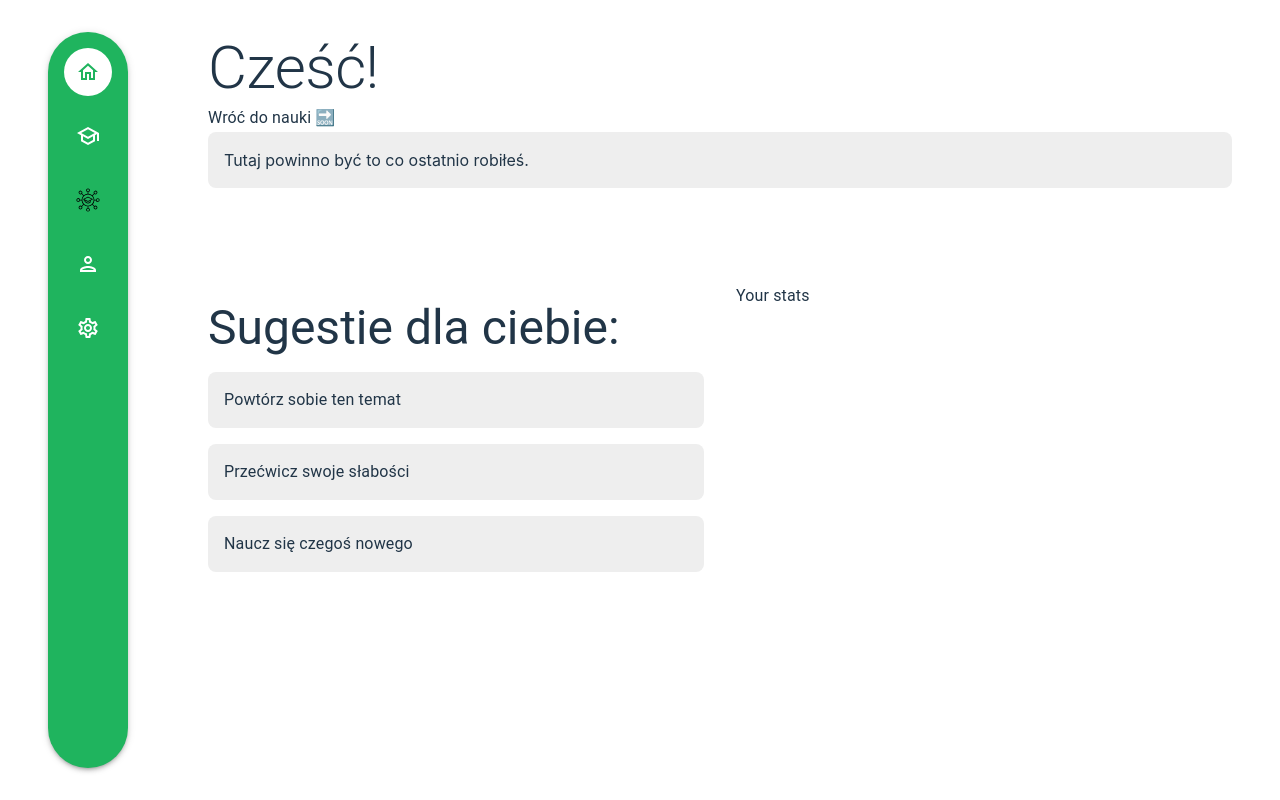
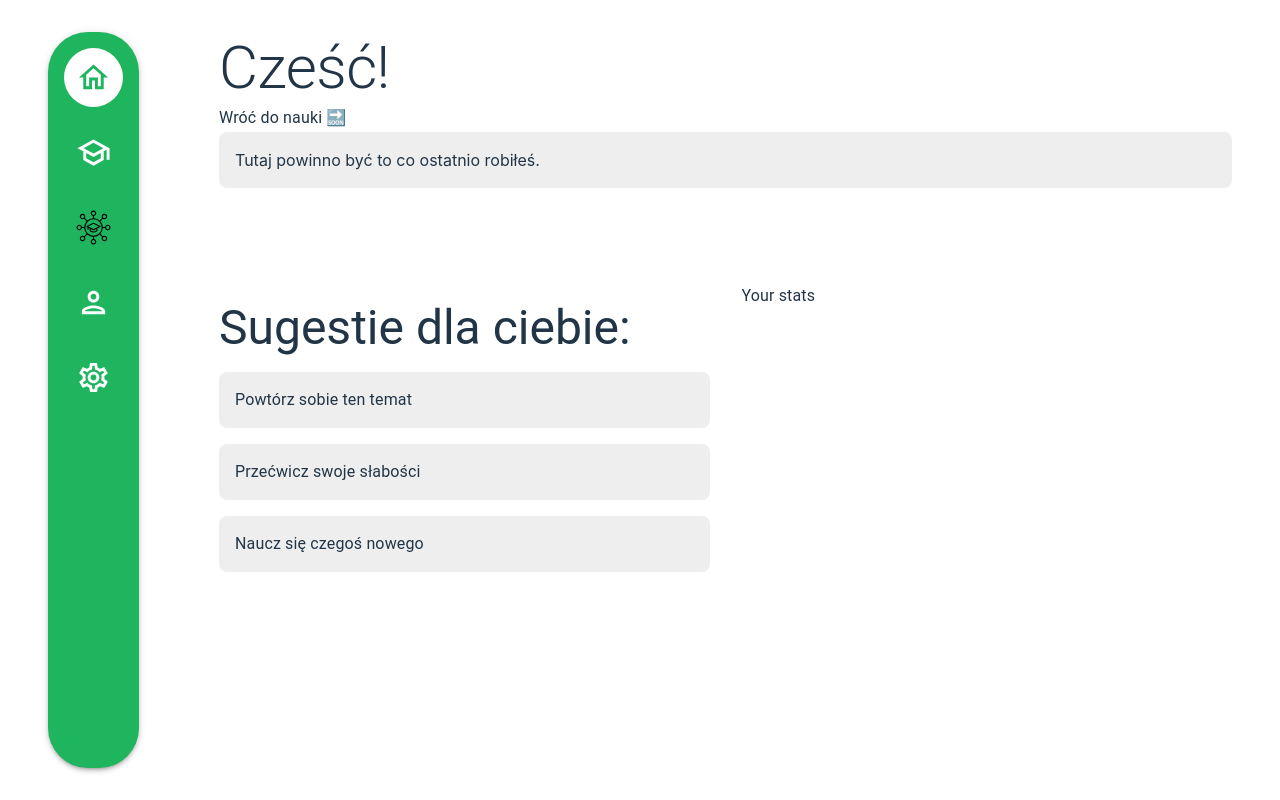
Before and after one commit to EdutieProject/edutie-frontend, a React (Vite) app in the folder edutie-frontend/: page / in a window 1280 px wide. Built offline with nearby package versions, Linux system fonts and the light colour scheme.

Commit message:
Alter icons size

```diff
--- a/edutie-frontend/src/components/Global/NavBar.jsx
+++ b/edutie-frontend/src/components/Global/NavBar.jsx
@@ -12,28 +12,28 @@ import DistributedLearningIcon from '../customIcons/DistributedLearningIcon';
 const navElements = [
   {
     id:1,
-    icon: <HomeOutlinedIcon/>,
+    icon: <HomeOutlinedIcon fontSize='large'/>,
     href: '/',
 
   },
   {
     id:2,
-    icon: <SchoolOutlinedIcon/>,
+    icon: <SchoolOutlinedIcon fontSize='large'/>,
     href: '/',
   },
   {
     id:3,
-    icon: <DistributedLearningIcon/>,
+    icon: <DistributedLearningIcon fontSize='large'/>,
     href: '/',
   },
   {
     id:4,
-    icon: <PersonOutlinedIcon/>,
+    icon: <PersonOutlinedIcon fontSize='large'/>,
     href: '/',
   },
   {
     id:5,
-    icon: <SettingsOutlinedIcon/>,
+    icon: <SettingsOutlinedIcon fontSize='large'/>,
     href: '/',
   }
 ];
```
